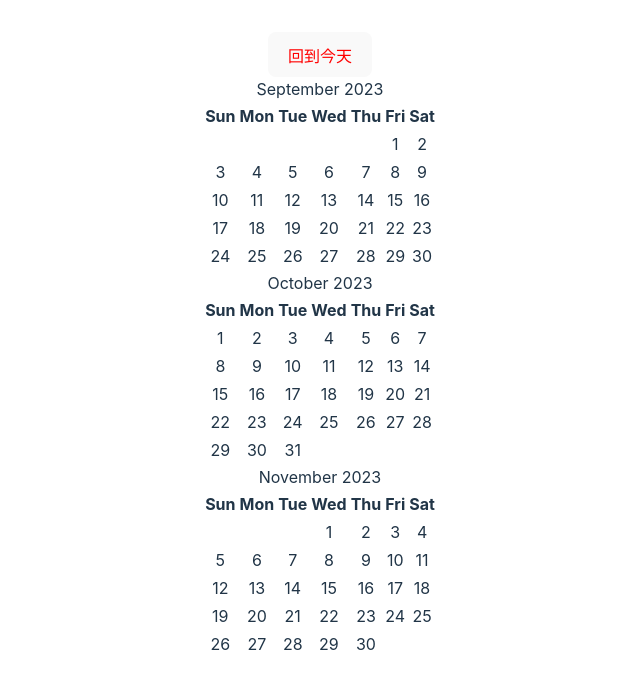
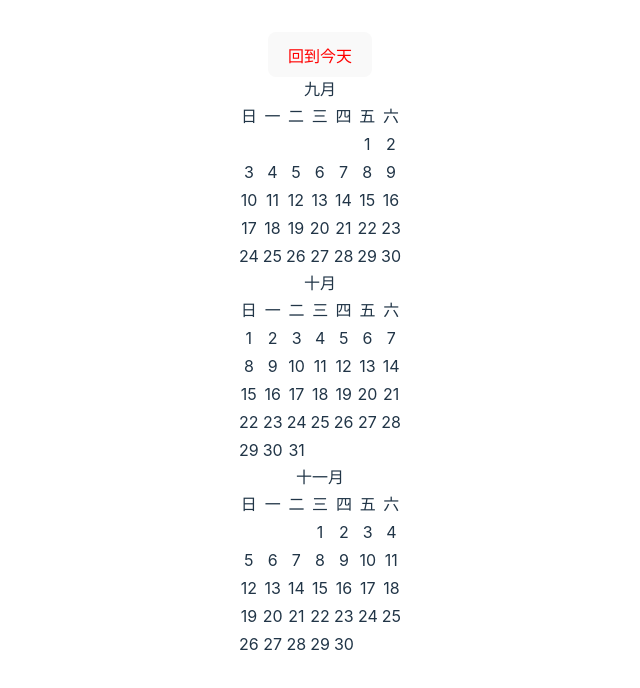
Before and after one commit to gh286991/mobile-swipe-calendar, a React (Vite) app: page / in a window 1280 px wide. Shown: the top 688 px of the page, without its empty margins (320-960 px from the left). Built offline with nearby package versions, Linux system fonts and the light colour scheme.

Commit message:
feat:date 使用date-fns

```diff
--- a/src/Component/MonthView/index.tsx
+++ b/src/Component/MonthView/index.tsx
@@ -1,28 +1,30 @@
+import { format, getDaysInMonth, startOfMonth, getDay } from 'date-fns';
+import { zhTW } from 'date-fns/locale';
 
 import style from './style.module.scss'
 
-type  Prop= {
-  monthDate : any
+type Prop = {
+  monthDate: Date
 }
 
-function MonthView({ monthDate } : Prop) {
-  const daysInMonth = new Date(monthDate.getFullYear(), monthDate.getMonth() + 1, 0).getDate();
-  const firstDayOfMonth = new Date(monthDate.getFullYear(), monthDate.getMonth(), 1).getDay();
+function MonthView({ monthDate }: Prop) {
+  const daysInMonth = getDaysInMonth(monthDate);
+  const firstDayOfMonth = getDay(startOfMonth(monthDate));
   const days = Array.from({ length: daysInMonth }, (_, idx) => idx + 1);
 
   return (
-      <div key={monthDate} className={style.container}>
-          <div>{monthDate.toLocaleString('default', { month: 'long' })} {monthDate.getFullYear()}</div>
+      <div key={monthDate.toString()} className={style.container}>
+          <div>{format(monthDate, 'MMMM', { locale: zhTW })}</div>
           <table>
               <thead>
                   <tr>
-                      <th>Sun</th>
-                      <th>Mon</th>
-                      <th>Tue</th>
-                      <th>Wed</th>
-                      <th>Thu</th>
-                      <th>Fri</th>
-                      <th>Sat</th>
+                      <th>日</th>
+                      <th>一</th>
+                      <th>二</th>
+                      <th>三</th>
+                      <th>四</th>
+                      <th>五</th>
+                      <th>六</th>
                   </tr>
               </thead>
               <tbody>
```
